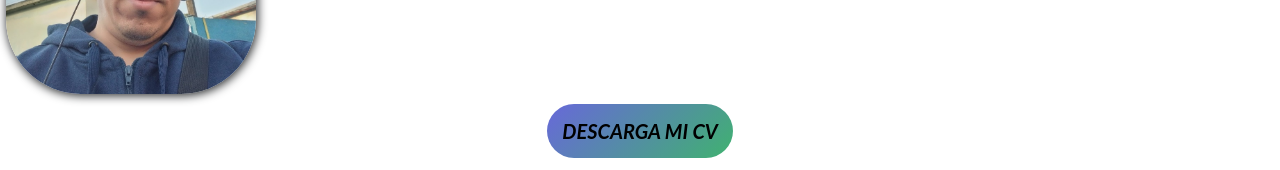
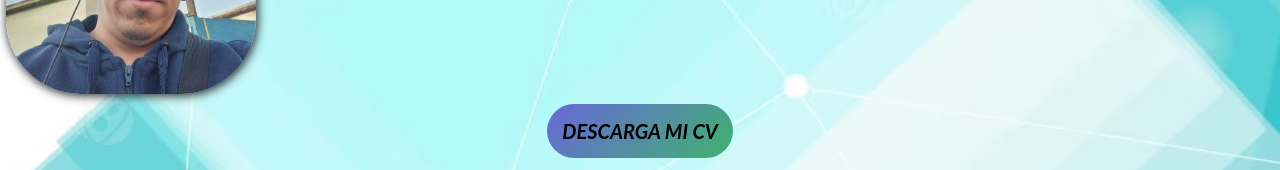
Before and after one commit to Luiscastro1085/proyecto-2-cod-latam-LuisCastro, a plain HTML site: page index.html in a window 1280 px wide. Shown: the part 251-421 px from the top of the page. Drawn offline with nearby package versions, Linux system fonts and the light colour scheme.

Commit message:
Update index.html

```diff
--- a/index.html
+++ b/index.html
@@ -16,7 +16,7 @@
                 <link rel="stylesheet" href="./css/estilo.css">
 </head>
 
-<body background-image: url(./img/img fondo.jpg);>
+<body background="./img/img fondo.jpg">
     <header id="header" class="header">
         <h1>$ Luis Castro $</h1>
         <div class="div1">
```
